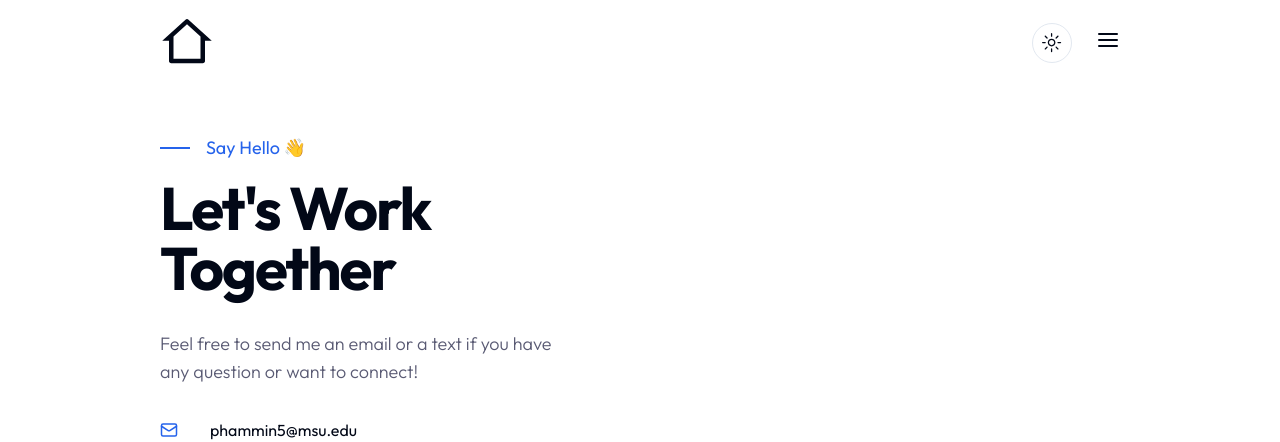
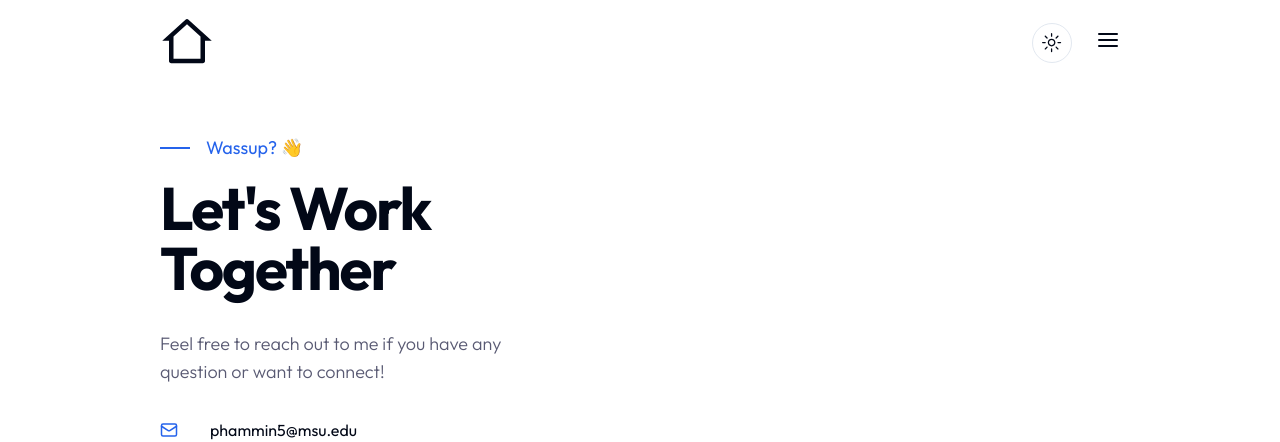
Before and after one commit to NhatMinh12/personal-website, a Next.js app: page /contact in a window 1280 px wide. Shown: the top 442 px of the page. Built offline with nearby package versions, Linux system fonts and the light colour scheme.

Commit message:
change descriptions in contact page

```diff
--- a/app/contact/page.jsx
+++ b/app/contact/page.jsx
@@ -8,11 +8,11 @@ const Contact = () => {
           <div className="flex flex-col justify-center">
             <div className="flex items-center gap-x-4 text-primary text-lg mb-4">
               <span className="w-[30px] h-[2px] bg-primary"></span>
-              Say Hello 👋
+              Wassup? 👋
             </div>
             <h1 className="h1 max-w-md mb-8">Let's Work Together</h1>
             <p className="subtitle max-w-[400px]">
-              Feel free to send me an email or a text if you have any question or want to
+              Feel free to reach out to me if you have any question or want to
               connect!
             </p>
             <div className="flex flex-col gap-y-4 xl:gap-y-10 mb-12 xl:mb-24 text-base xl:text-lg">
```
